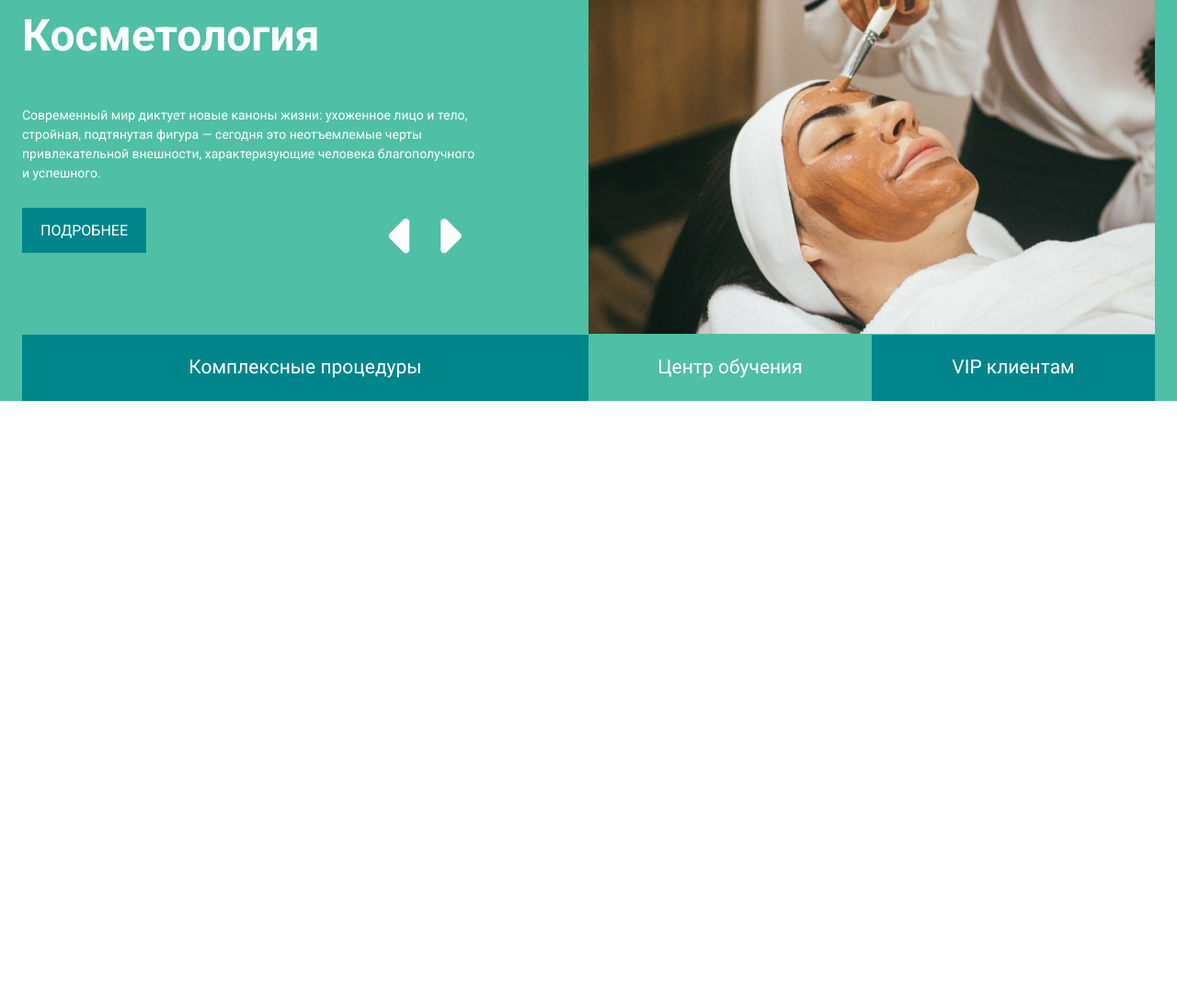
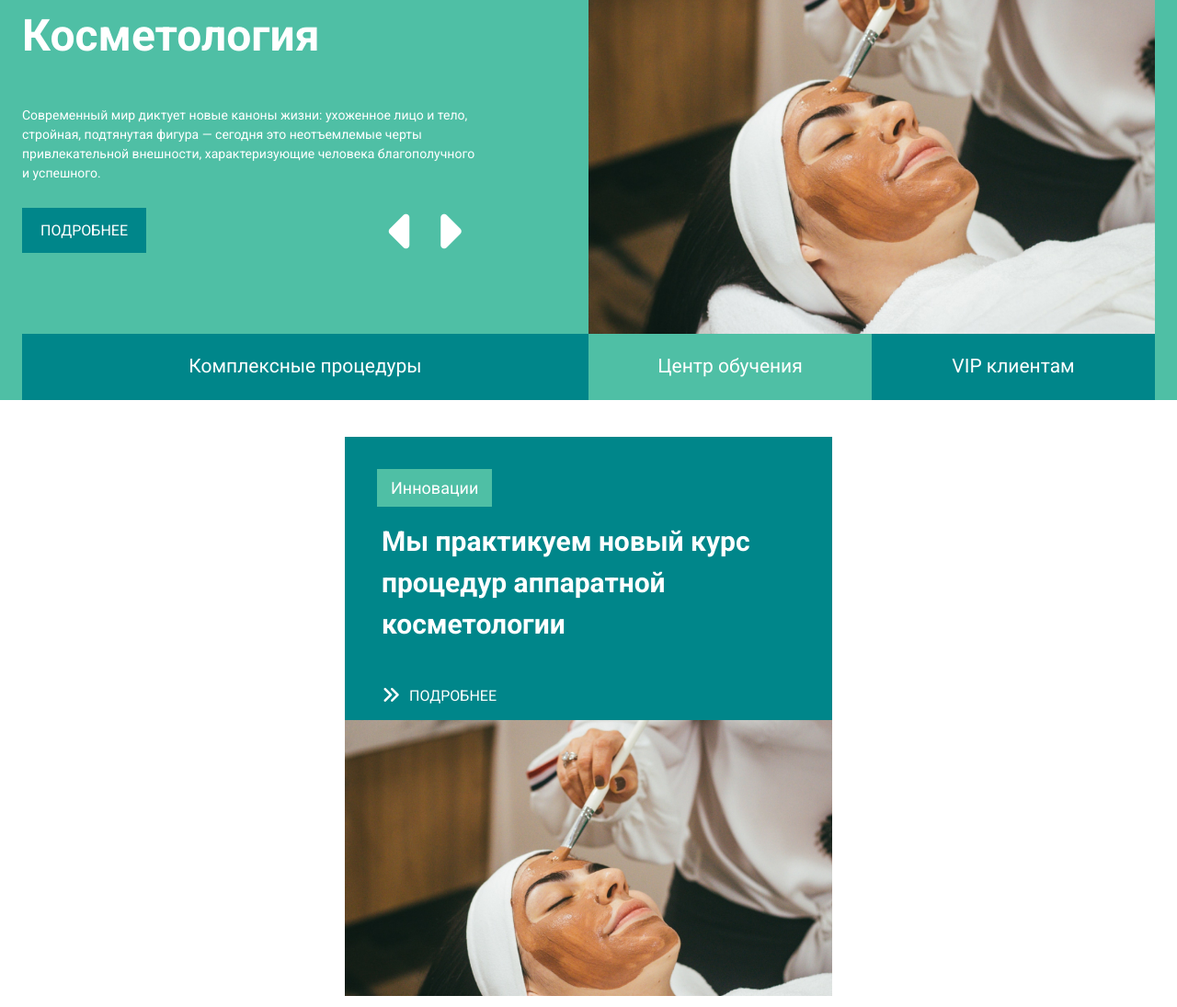
Before and after one commit to umidnazarov27/medi, a plain HTML site: page index.html in a window 1280 px wide. Shown: the part 284-1379 px from the top of the page at 92% size. Before the commit the page ends 800 px from the top, so only its background shows below. Drawn offline with Linux system fonts and the light colour scheme.

Commit message:
Сделан блок course

```diff
--- a/assets/css/style.css
+++ b/assets/css/style.css
@@ -18,6 +18,14 @@ body {
   --accent-color: #00868A;
   --accent-color2: #4FBFA5;
 
+}
+
+section {
+  margin: 40px 0;
+}
+
+section:first-child {
+  margin: 0 0 40px;
 }
 
 
@@ -175,6 +183,7 @@ body {
 
 .photo {
   width: 50%;
+  line-height: 0;
 }
 
 .photo img {
@@ -204,8 +213,7 @@ body {
 /* === Subtitle === */
 .intro__subtitle {
   display: flex;
-  margin: -6px 0 0;
-
+  /*margin: -6px 0 0;*/
   font-size: 21px;
   color: white;
 }
@@ -226,3 +234,75 @@ body {
 .subtitle__btn:nth-child(2) {
   background-color: var(--accent-color2);
 }
+
+
+/* === Course === */
+.we {
+  display: flex;
+
+}
+
+.course {
+  height: 580px;
+  width: 530px;
+
+  background-color: var(--accent-color);
+}
+
+.suptitle {
+  display: inline-block;
+  padding: 10px 15px;
+
+  font-size: 18px;
+  color: white;
+  line-height: 1.2;
+
+  background-color: var(--accent-color2);
+
+  transform: translate(35px, 35px);
+}
+
+.course__title {
+  font-size: 30px;
+  color: white;
+
+  padding: 30px 40px 10px;
+}
+
+.more {
+  display: flex;
+  margin-left: 30px;
+  padding: 10px;
+
+  cursor: pointer;
+}
+
+.more p {
+  margin-left: 10px;
+
+  font-size: 16px;
+  line-height: 0;
+  text-transform: uppercase;
+  color: white;
+}
+
+.more p:hover {
+  text-decoration: underline;
+}
+
+.icon {
+  color: white;
+  font-size: 20px;
+}
+
+.course .course__img {
+  width: 100%;
+  height: 300px;
+
+  overflow: hidden;
+}
+
+.course__img img {
+  max-width: 100%;
+  background-size: cover;
+}
--- a/index.html
+++ b/index.html
@@ -95,9 +95,38 @@
       </div><!-- /intro__subtitle -->
     </div><!-- intro__inner -->
 
-</section><!-- /container -->
+  </div><!-- /container -->
 
-</div><!-- /intro -->
+</section><!-- /intro -->
+
+<!-- === Course === -->
+<section class="we">
+  <div class="container">
+
+    <div class="course">
+      <div class="suptitle">Инновации</div>
+      <h1 class="course__title">
+        Мы практикуем новый курс процедур аппаратной косметологии
+      </h1>
+
+      <div class="more">
+        <a class="icon" href="#"><i class="fas fa-angle-double-right"></i></a>
+        <p>Подробнее</p>
+      </div>
+
+      <div class="course__img">
+        <img src="assets/img/intro.jpg" alt="img">
+      </div>
+
+
+    </div><!-- /course -->
+
+    <div class="achieves">
+
+    </div><!-- /achieves -->
+
+  </div><!-- /container -->
+</section>
 
 <!-- === Icons === -->
 <script src="https://kit.fontawesome.com/3827e201a1.js" crossorigin="anonymous"></script>
```
